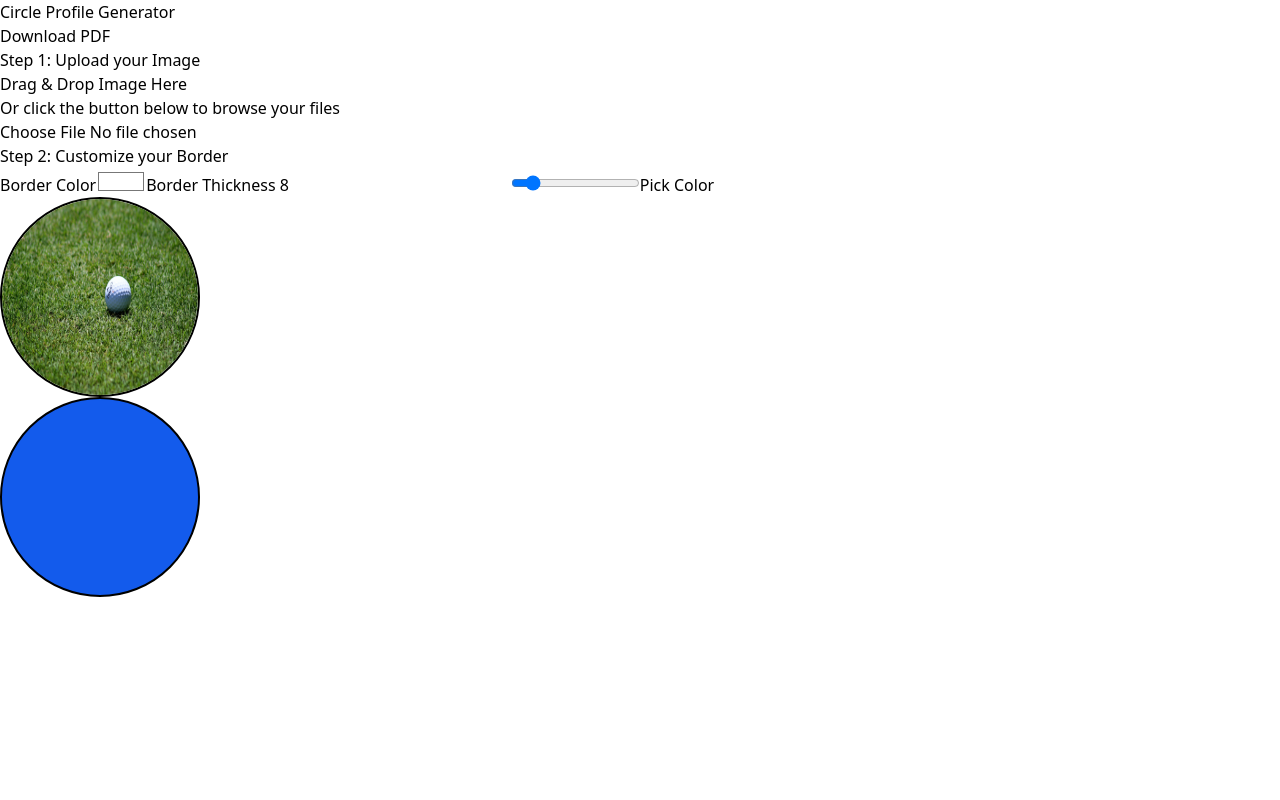
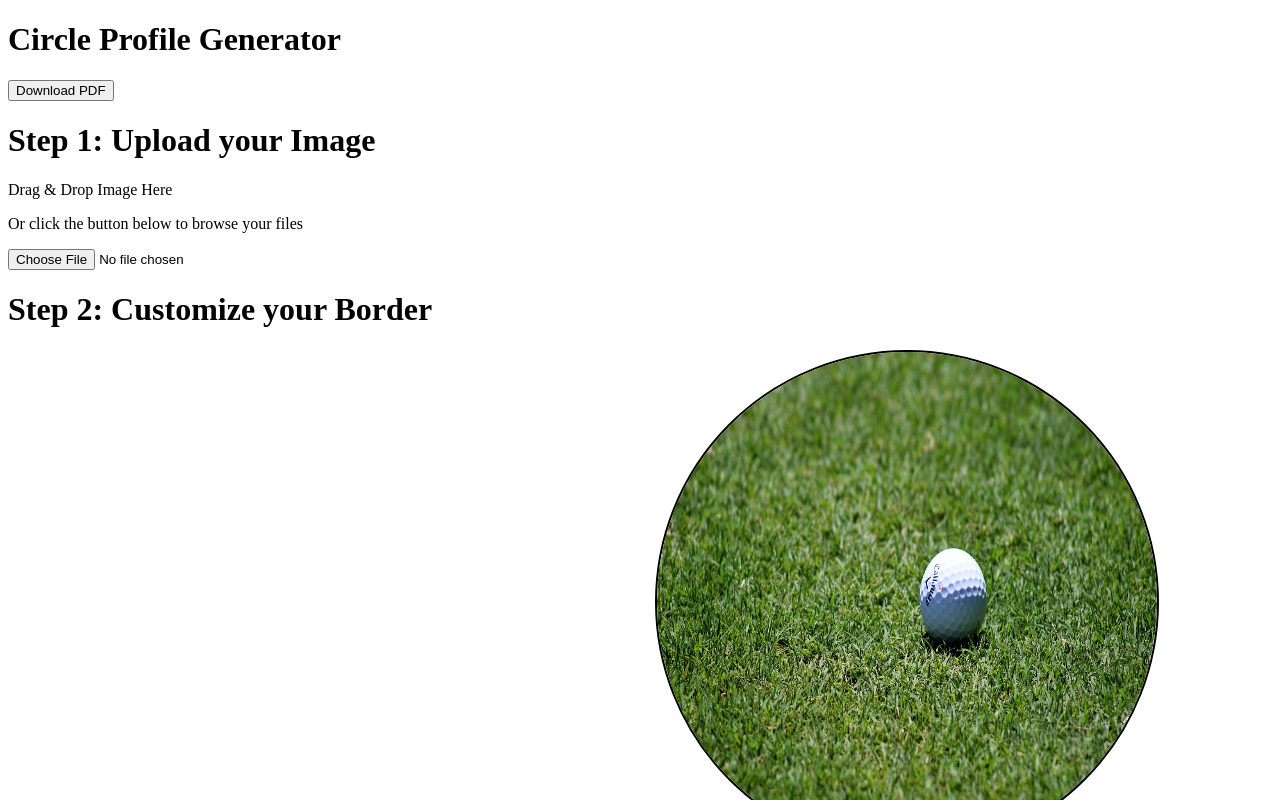
Before and after one commit to StewardRighteous/logo_cropper_with_background, a React (Vite) app: page / in a window 1280 px wide. Shown: the top 800 px of the page. Built offline with nearby package versions, Linux system fonts and the light colour scheme.

Commit message:
remove tailwindcss

```diff
--- a/package.json
+++ b/package.json
@@ -10,11 +10,10 @@
     "preview": "vite preview"
   },
   "dependencies": {
-    "@tailwindcss/vite": "^4.1.17",
     "react": "^19.2.0",
     "react-dom": "^19.2.0",
     "react-easy-crop": "^5.5.3",
-    "tailwindcss": "^4.1.17"
+    "react-to-print": "^3.2.0"
   },
   "devDependencies": {
     "@eslint/js": "^9.39.1",
--- a/src/style.css
+++ b/src/style.css
@@ -1,20 +1,7 @@
-@import "tailwindcss";
-
-@theme {
-    --color-primary: #135bec;
-    --color-background-light:#f6f6f8;
-    --color-background-dark: #101622
-    --font-display: "Inter", "sans-serif";
-}
-
-.material-symbols-outlined {
-  font-variation-settings: "FILL" 0, "wght" 400, "GRAD" 0, "opsz" 24;
-}
-
 .circle{
   border-radius: 50%;
-  width: 200px;
-  height: 200px;
+  width: 500px;
+  height: 500px;
   background-color: #135bec;
   border: 2px solid ;
 }
--- a/vite.config.js
+++ b/vite.config.js
@@ -1,8 +1,7 @@
 import { defineConfig } from "vite";
 import react from "@vitejs/plugin-react";
-import tailwindcss from "@tailwindcss/vite";
 
 // https://vite.dev/config/
 export default defineConfig({
-  plugins: [react(), tailwindcss()],
+  plugins: [react()],
 });
```
Also changed, not shown: 1 other file (tests, documents, lock files or other folders).
